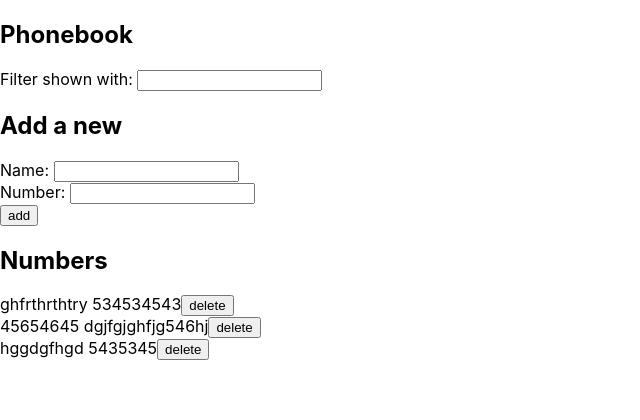
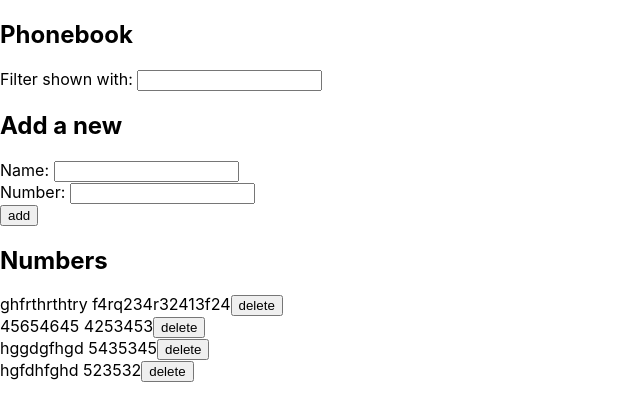
Before and after one commit to villepaananen/fullstackopen, a React (Create React App) app in the folder osa2/puhelinluettelo/: page / in a window 1280 px wide. Shown: the top 420 px of the page, without its empty margins (0-640 px from the left). Built offline with nearby package versions, Linux system fonts and the light colour scheme; data requests are answered from the project's data file.

Commit message:
2.18 done

```diff
--- a/osa2/puhelinluettelo/db.json
+++ b/osa2/puhelinluettelo/db.json
@@ -2,18 +2,23 @@
   "persons": [
     {
       "name": "ghfrthrthtry",
-      "number": "534534543",
+      "number": "f4rq234r32413f24",
       "id": 1
     },
     {
       "name": "45654645",
-      "number": "dgjfgjghfjg546hj",
+      "number": "4253453",
       "id": 3
     },
     {
       "name": "hggdgfhgd",
       "number": "5435345",
       "id": 4
+    },
+    {
+      "name": "hgfdhfghd",
+      "number": "523532",
+      "id": 5
     }
   ]
 }
--- a/osa2/puhelinluettelo/src/App.js
+++ b/osa2/puhelinluettelo/src/App.js
@@ -20,19 +20,6 @@ const App = () => {
   const handleNumberChange = event => setNewNumber(event.target.value);
   const handleFilterChange = event => setNewFilter(event.target.value);
 
-  const handlePersonDelete = event => {
-    event.preventDefault();
-    const person = persons.find(p => p.name === event.target.name);
-    const result = window.confirm(
-      `Are you sure you want to delete ${person.name}?`
-    );
-    if (result) {
-      peopleService.remove(person.id).then(() => {
-        setPersons(persons.filter(p => p.name !== person.name));
-      });
-    }
-  };
-
   const handlePersonAdd = event => {
     event.preventDefault();
     const newPerson = {
@@ -48,7 +35,34 @@ const App = () => {
         setNewNumber("");
       });
     } else {
-      window.alert(`${newPerson.name} is already added to phonebook`);
+      const result = window.confirm(
+        `${newPerson.name} is already added to the phonebook, replace the old number with a new one?`
+      );
+
+      if (result) {
+        peopleService.update(matches[0].id, newPerson).then(returnedPerson => {
+          setPersons(
+            persons.map(person =>
+              person.id !== matches[0].id ? person : returnedPerson
+            )
+          );
+          setNewName("");
+          setNewNumber("");
+        });
+      }
+    }
+  };
+
+  const handlePersonDelete = event => {
+    event.preventDefault();
+    const person = persons.find(p => p.name === event.target.name);
+    const result = window.confirm(
+      `Are you sure you want to delete ${person.name}?`
+    );
+    if (result) {
+      peopleService.remove(person.id).then(() => {
+        setPersons(persons.filter(p => p.name !== person.name));
+      });
     }
   };
 
```
